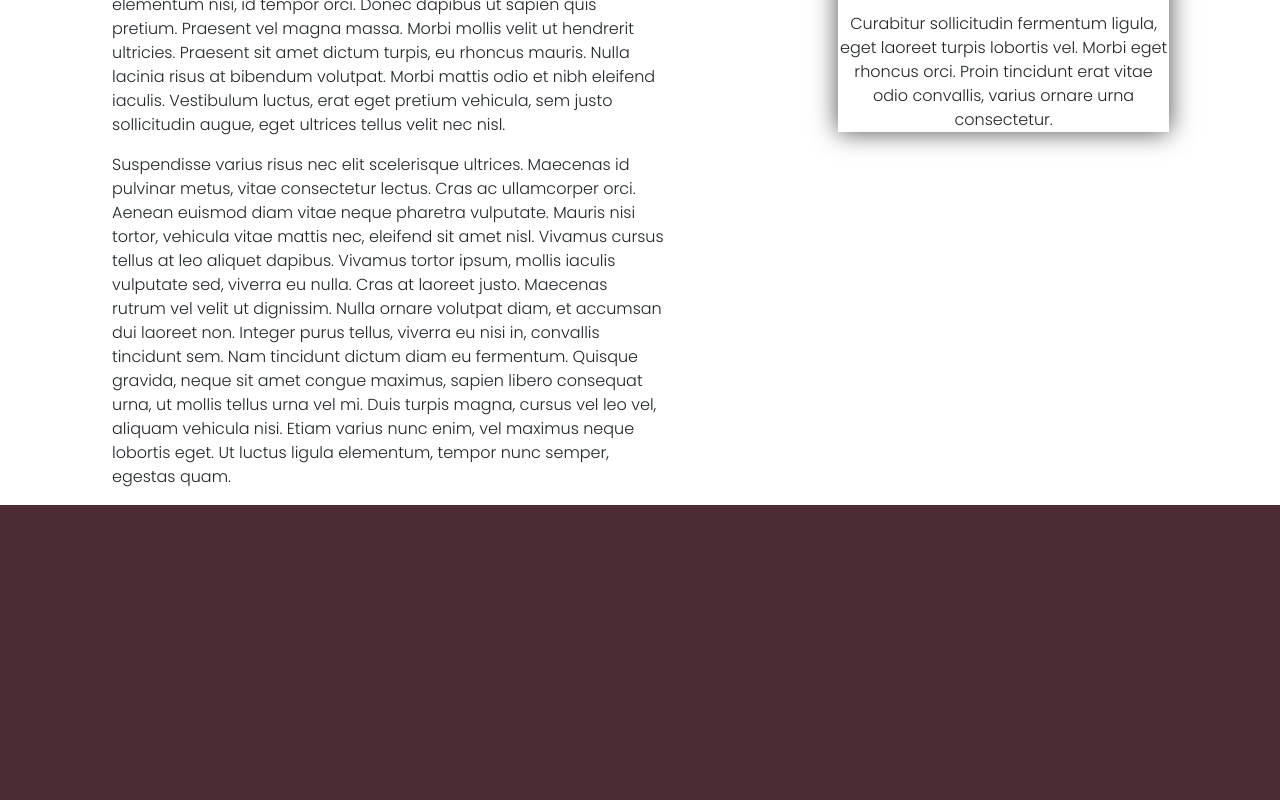
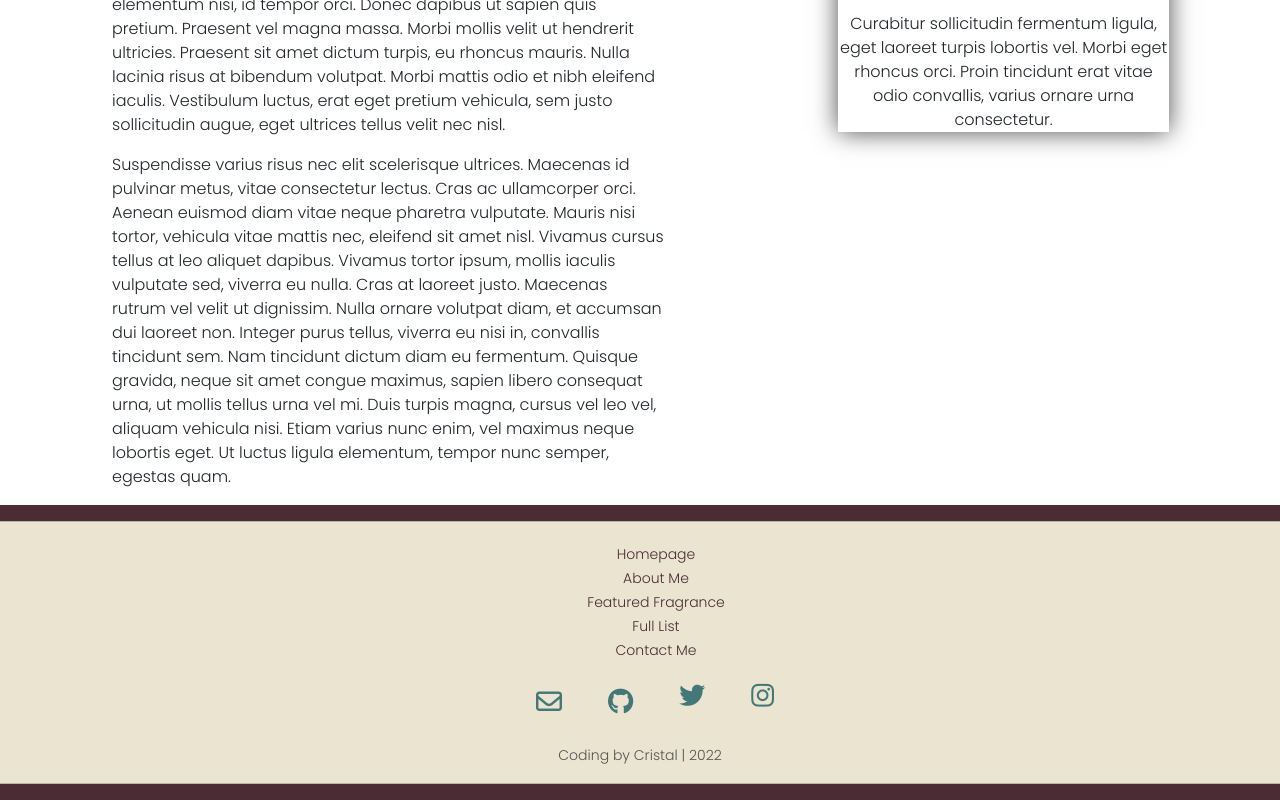
Before and after one commit to codingcalypso/OfficialScentedSomethings, a plain HTML site: page index.html in a window 1280 px wide. Shown: the part 1016-1816 px from the top of the page. Before the commit the page ends 1521 px from the top, so only its background shows below. Drawn offline with nearby package versions, Linux system fonts and the light colour scheme.

Commit message:
added footer

```diff
--- a/index.html
+++ b/index.html
@@ -16,6 +16,10 @@
       integrity="sha384-GLhlTQ8iRABdZLl6O3oVMWSktQOp6b7In1Zl3/Jr59b6EGGoI1aFkw7cmDA6j6gD"
       crossorigin="anonymous"
     />
+    <script
+      src="https://kit.fontawesome.com/883176ae3c.js"
+      crossorigin="anonymous"
+    ></script>
     <title>Scented Somethings</title>
     <link rel="stylesheet" href="src/style.css" />
   </head>
@@ -43,12 +47,14 @@
           </li>
         </ul>
       </div>
-      </div>
     </nav>
     <div class="main-content">
       <div class="row main-text">
         <div class="col-6">
-          <h1 class="mt-5 text-center welcome-statement">Welcome to Scented Somethings</h1> <hr />
+          <h1 class="mt-5 text-center welcome-statement">
+            Welcome to Scented Somethings
+          </h1>
+          <hr />
           <p class="mt-3">
             Lorem ipsum dolor sit amet, consectetur adipiscing elit. Nam aliquam
             urna at ante porttitor condimentum at id nisi. Quisque interdum quis
@@ -103,5 +109,45 @@
         </div>
       </div>
     </div>
+    <footer>
+      <hr />
+      <div class="footer-quick-links d-flex justify-content-center">
+        <ul class="footer-list">
+          <li><a href="/" alt="Homepage">Homepage</a></li>
+          <li><a href="/aboutme.html" alt="About Cristal">About Me</a></li>
+          <li>
+            <a href="/mywork.html" alt="Featured Fragrance"
+              >Featured Fragrance</a
+            >
+          </li>
+          <li><a href="/mywork.html" alt="Featured Fragrance">Full List</a></li>
+          <li>
+            <a href="/contactme.html" alt="Contact Cristal">Contact Me</a>
+          </li>
+        </ul>
+      </div>
+      <div class="social-links d-flex justify-content-center">
+        <a
+          href="mailto:dev.calypsocodes@hotmail.com"
+          target="_blank"
+          title="Email"
+          class="social-icon mb-3"
+          ><i class="fa-regular fa-envelope"></i
+        ></a>
+        <a
+          href="https://github.com/codingcalypso"
+          target="_blank"
+          title="GitHub Profile"
+          class="social-icon mb-3"
+          ><i class="fa-brands fa-github"></i
+        ></a>
+        <a href="#"><i class="social-icon fa-brands fa-twitter mb-3"></i></a>
+        <a href="#"><i class="social-icon fa-brands fa-instagram mb-3"></i></a>
+      </div>
+      <p class="text-center mb-2 text-muted">
+        <small>Coding by Cristal | 2022</small>
+      </p>
+      <hr />
+    </footer>
   </body>
 </html>
--- a/src/style.css
+++ b/src/style.css
@@ -3,6 +3,12 @@ body {
   font-family: "Poppins", sans-serif;
   font-size: 16px;
   font-weight: 300;
+}
+footer {
+  background-color: #eae4d1;
+}
+footer .social-links a:hover {
+  color: #4b2c34;
 }
 h1 {
   color: #447878;
@@ -23,6 +29,22 @@ h1 {
 }
 .featured-text {
   text-align: center;
+}
+.footer-list {
+  list-style: none;
+  text-align: center;
+}
+.footer-quick-links {
+  margin-top: 20px;
+}
+.footer-quick-links a {
+  text-decoration: none;
+  color: #4b2c34;
+  font-size: 14px;
+}
+.footer-quick-links a:hover {
+  text-decoration: none;
+  color: #447878;
 }
 .header-img {
   text-align: center;
@@ -48,6 +70,13 @@ h1 {
 .navlink a:active {
   color: #4b2c34;
 }
+.social-icon {
+  margin: 0 0 0 30px;
+  color: #447878;
+  padding: 5px 8px;
+  font-size: 26px;
+  transition: all 150ms ease-in-out;
+}
 .welcome-statement {
   color: #3c3c3c;
 }
```
Lines whose indentation alone changed are shown as unchanged.
